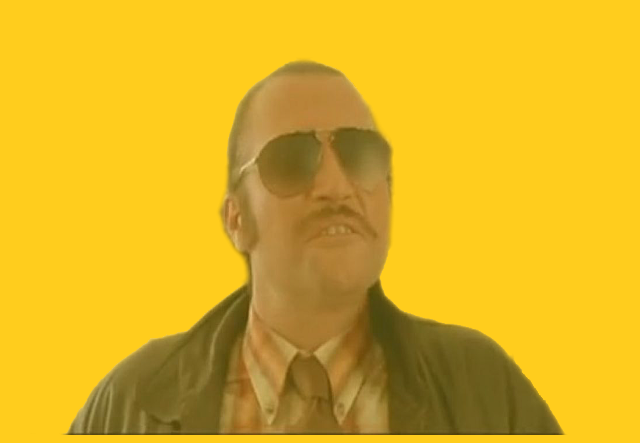
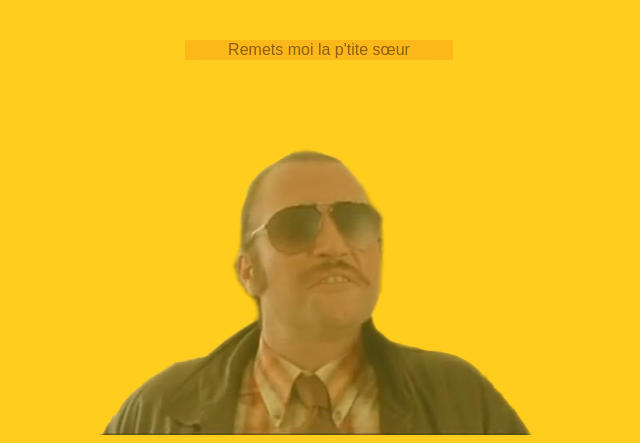
Before and after one commit to pwizla/saucedallas, a plain HTML site: page index.html in a window 1280 px wide. Shown: the part 373-816 px from the top of the page, without its empty margins (321-961 px from the left). Drawn offline with nearby package versions, Linux system fonts and the light colour scheme.

Commit message:
Update image size to fit new image version

```diff
--- a/index.html
+++ b/index.html
@@ -21,7 +21,7 @@
 	</div>
 	<div class="imagebox">
 		<div class="spacer"></div>
-		<img src="claudie.png" width="596px" height="386px">
+		<img src="claudie.png" width="513px" height="293px">
 		<div class="spacer"></div>
 	</div>
 
```
